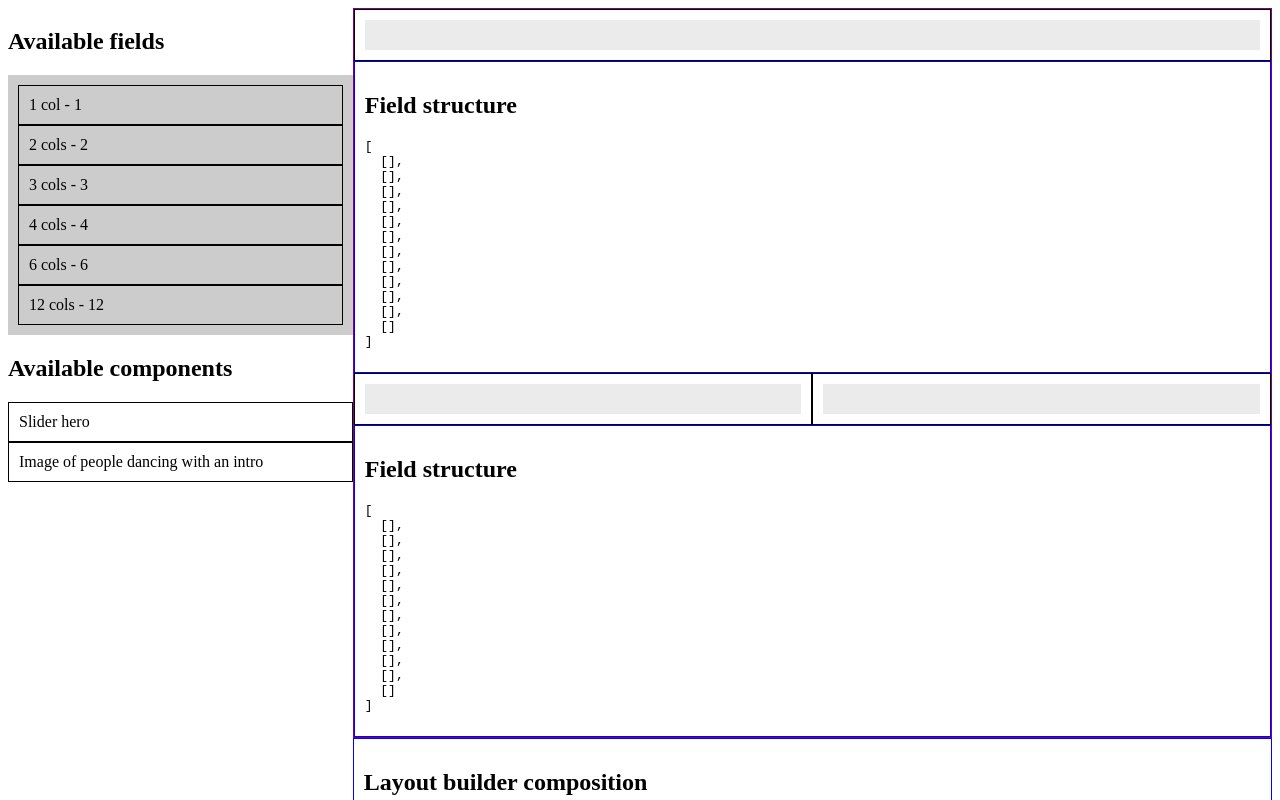
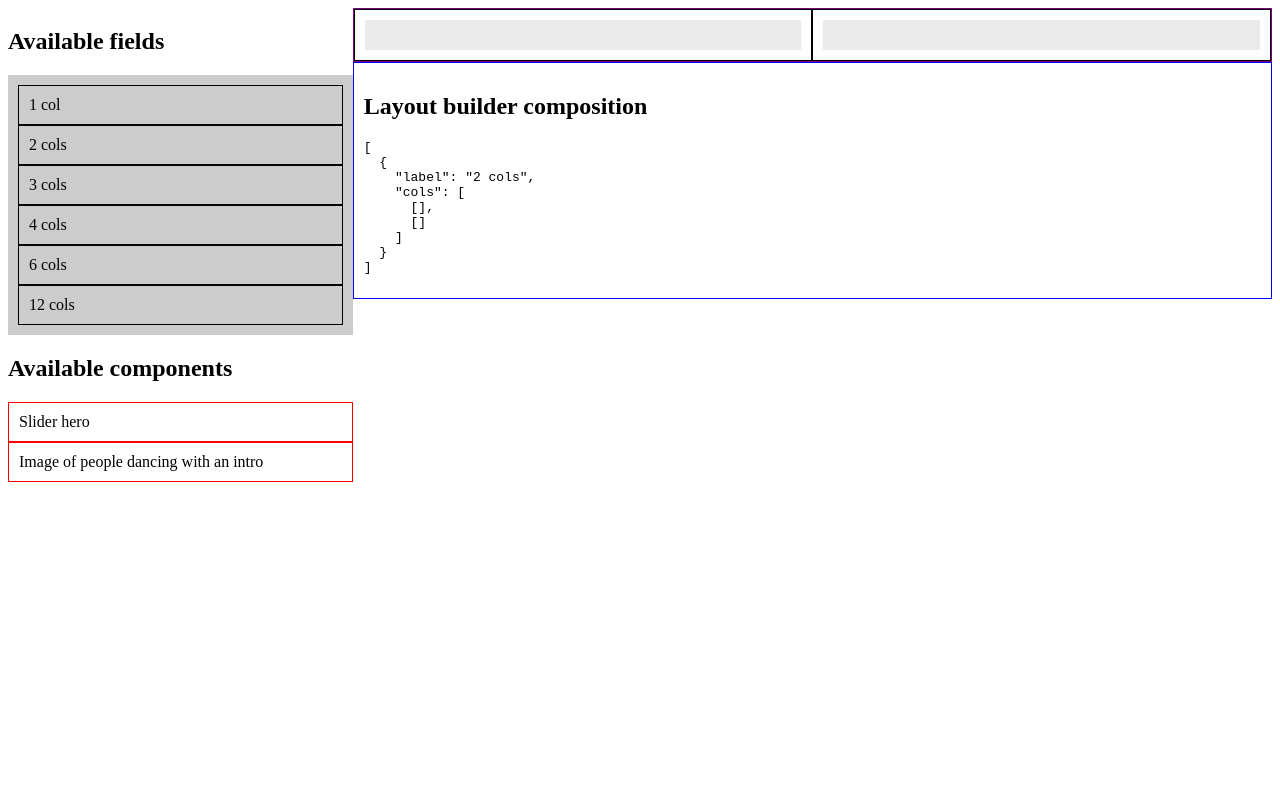
Before and after one commit to capynet/drupal-multivalued-entity-reference-layout-builder, a Vue app in the folder ui/: page / in a window 1280 px wide. Shown: the top 800 px of the page. Built offline with nearby package versions, Linux system fonts and the light colour scheme; data requests are answered from the project's data file.

Commit message:
Changing the way columns are linked to the main object.

```diff
--- a/ui/mock.json
+++ b/ui/mock.json
@@ -1,15 +1,35 @@
 {
   "canvasFields": [
-    { "name": "Ya existente 1", "cols": 1 },
-    { "name": "Ya existente 2", "cols": 2 }
+    {
+      "label": "2 cols",
+      "cols": [[], []]
+    }
   ],
   "availableFields": [
-    { "name": "1 col", "cols": 1 },
-    { "name": "2 cols", "cols": 2 },
-    { "name": "3 cols", "cols": 3 },
-    { "name": "4 cols", "cols": 4 },
-    { "name": "6 cols", "cols": 6 },
-    { "name": "12 cols", "cols": 12 }
+    {
+      "label": "1 col",
+      "cols": [[]]
+    },
+    {
+      "label": "2 cols",
+      "cols": [[], []]
+    },
+    {
+      "label": "3 cols",
+      "cols": [[], [], []]
+    },
+    {
+      "label": "4 cols",
+      "cols": [[], [], [], []]
+    },
+    {
+      "label": "6 cols",
+      "cols": [[], [], [], [], [], []]
+    },
+    {
+      "label": "12 cols",
+      "cols": [[], [], [], [], [], [], [], [], [], [], [], []]
+    }
   ],
   "components": [
     {
--- a/ui/package.json
+++ b/ui/package.json
@@ -35,7 +35,9 @@
     "parserOptions": {
       "parser": "babel-eslint"
     },
-    "rules": {}
+    "rules": {
+      "vue/no-unused-components": "off"
+    }
   },
   "browserslist": [
     "> 1%",
--- a/ui/src/components/AvailableComponents.vue
+++ b/ui/src/components/AvailableComponents.vue
@@ -10,7 +10,7 @@
       group="cell"
     >
       <template #item="{ element }">
-        <div class="lc-field">{{ element.label }}</div>
+        <div class="lc-component">{{ element.label }}</div>
       </template>
     </draggable>
   </section>
@@ -43,8 +43,8 @@
 </script>
 
 <style scoped>
-  .lc-field {
-    border: 1px solid black;
+  .lc-component {
+    border: 1px solid red;
     padding: 10px;
   }
 </style>
--- a/ui/src/components/AvailableFields.vue
+++ b/ui/src/components/AvailableFields.vue
@@ -10,7 +10,7 @@
       :group="{ name: 'layout', pull: 'clone', put: false }"
     >
       <template #item="{ element }">
-        <div class="lc-field">{{ element.name }} - {{ element.cols }}</div>
+        <div class="lc-field">{{ element.label }}</div>
       </template>
     </draggable>
   </section>
--- a/ui/src/components/DOMField.vue
+++ b/ui/src/components/DOMField.vue
@@ -1,8 +1,8 @@
 <template>
   <div class="lc-field">
-    <div v-for="i in data.cols" :key="i">
+    <div v-for="col in data.cols" :key="col">
       <draggable
-        :list="cellComponents[i - 1]"
+        :list="col"
         item-key="cell"
         class="cell-components"
         ghost-class="ghost"
@@ -11,13 +11,12 @@
         group="cell"
       >
         <template #item="{ element }">
-          <div class="cell-element">{{ element.id }}</div>
+          <div class="cell-element">{{ element.label }}</div>
         </template>
       </draggable>
     </div>
+    <!-- <RawJson :data="data" title="Field structure" /> -->
   </div>
-
-  <RawJson :data="cellComponents" title="Field structure" />
 </template>
 
 <script>
@@ -39,7 +38,7 @@
 
     data() {
       return {
-        cellComponents: [[], [], [], [], [], [], [], [], [], [], [], []],
+        //cellComponents: Array.from({ length: 12 }, () => []),
         dragging: false,
       };
     },
```
